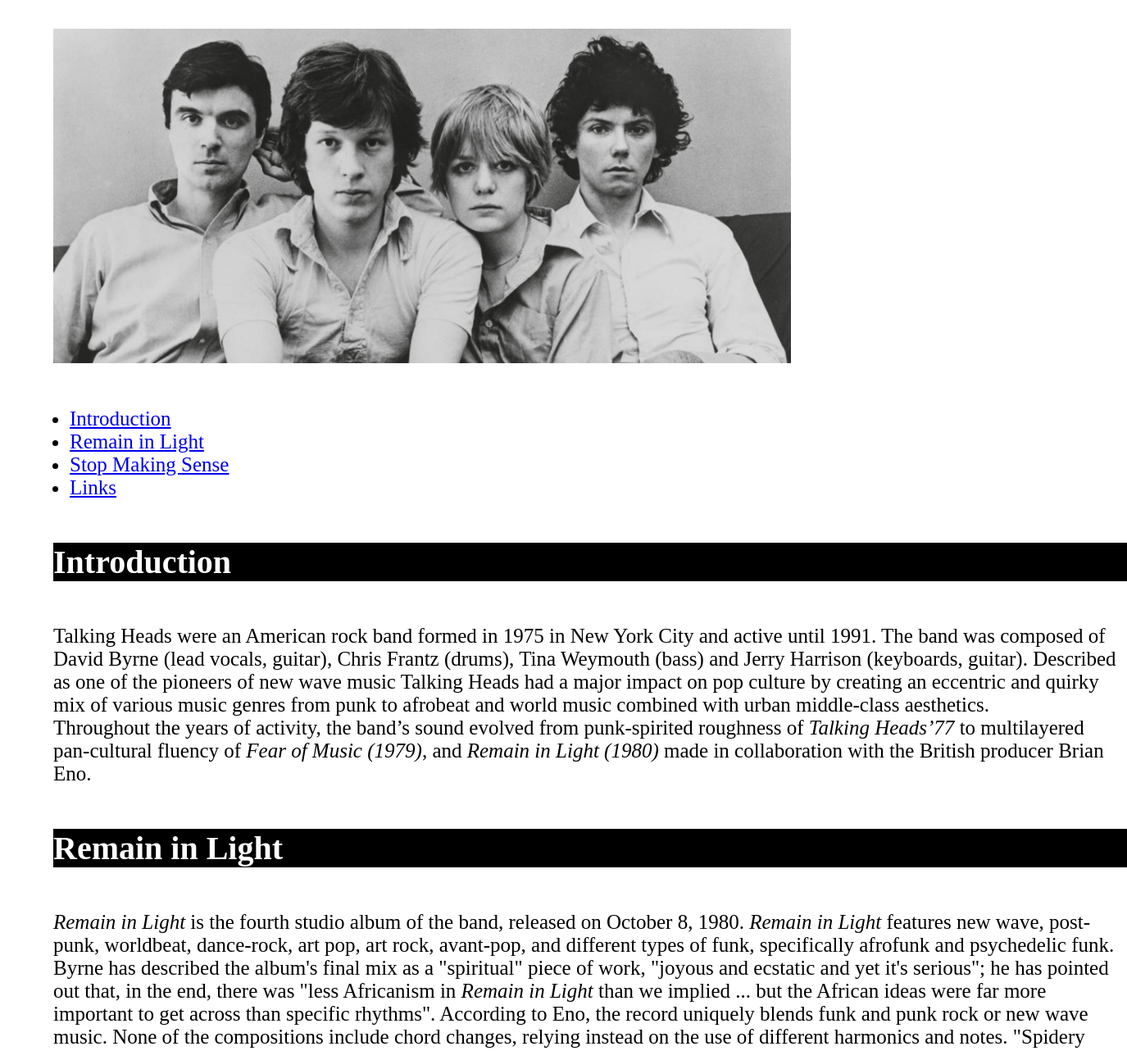
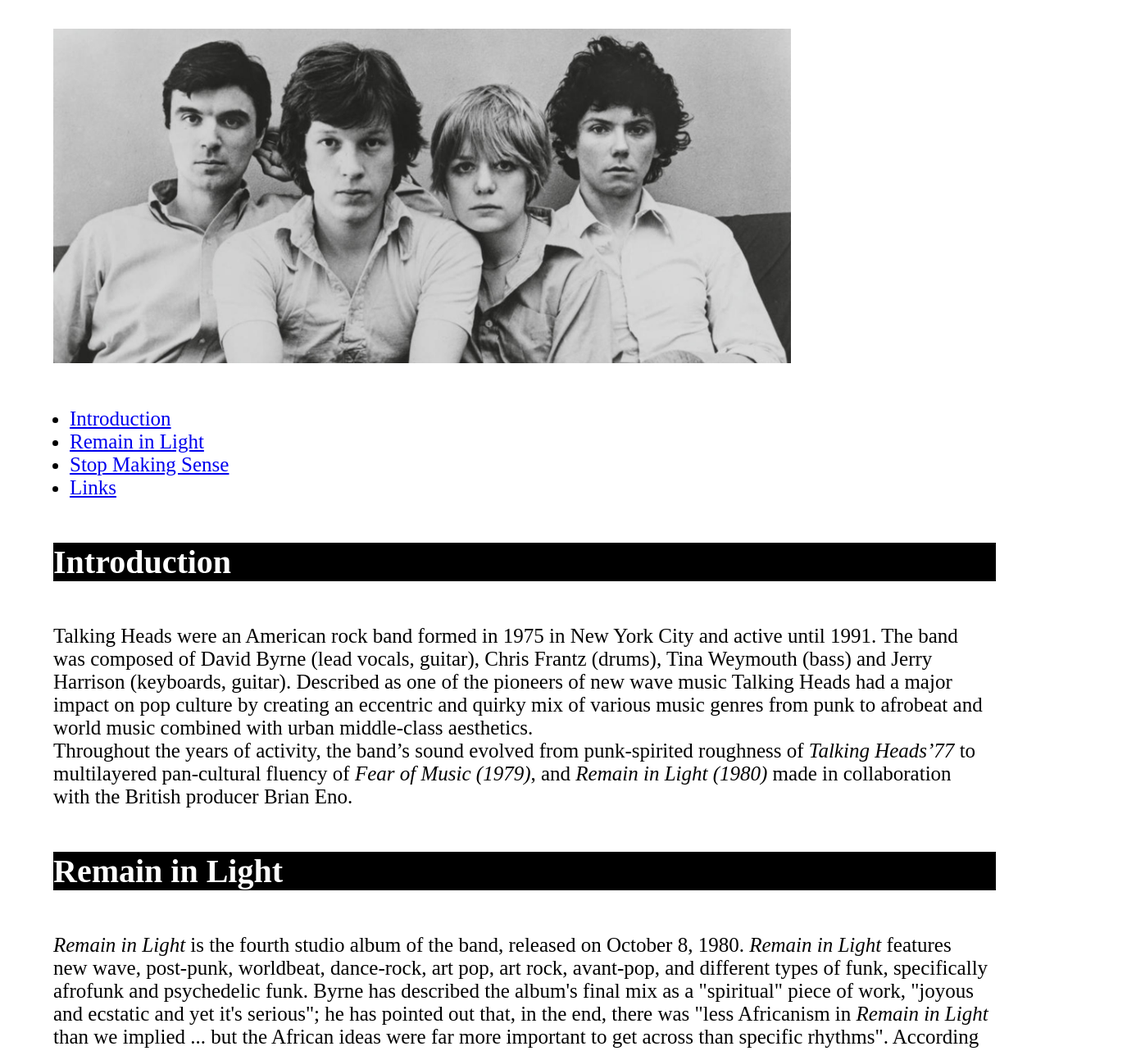
Before and after one commit to Bat-Call/MCS, a plain HTML site: page Project2/talkingheads.html in a window 1280 px wide. Shown: the part 169-1451 px from the top of the page at 82% size, 1375 px wide, since content can reach past the window. Drawn offline with Linux system fonts and the light colour scheme.

Commit message:
Update styles.css

```diff
--- a/Project2/styles.css
+++ b/Project2/styles.css
@@ -6,7 +6,6 @@
 .header {
     color: #FFF;
     background-color: #000000;
-    width: 1310px;
     margin: 53px 65px 0px 65px;
     font-size: 40px;
 }
@@ -20,7 +19,6 @@
     font-size: 25px;
 }
 .paragraph {
-    width: 1303px;
     margin: 53px 72px 0px 65px;
     font-size: 25px;
 }
```
